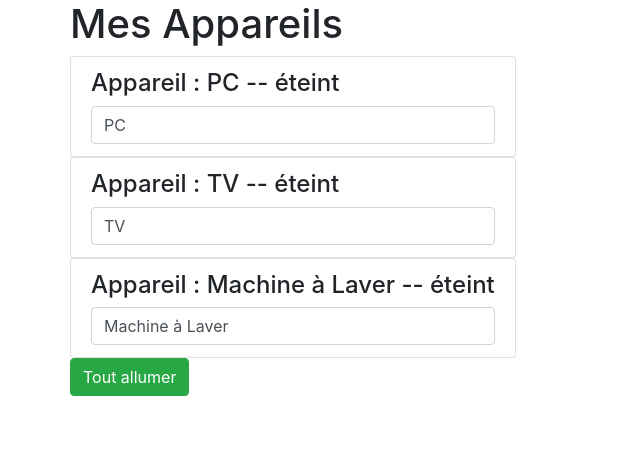
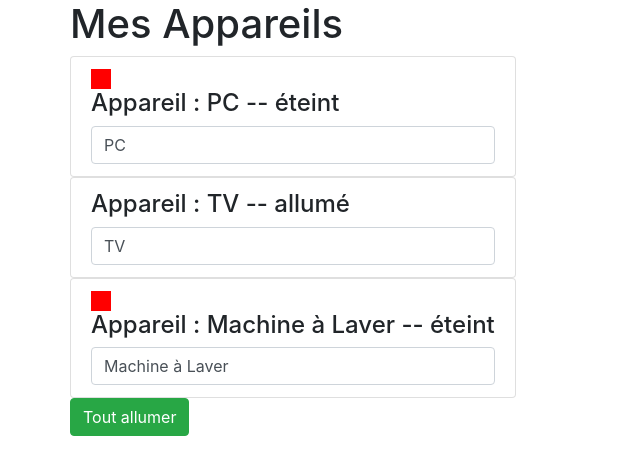
Before and after one commit to HeithemLejmi/Angular-Projects, an Angular app: page / in a window 1280 px wide. Shown: the top 474 px of the page, without its empty margins (0-640 px from the left). Built offline with nearby package versions, Linux system fonts and the light colour scheme.

Commit message:
Add the ngIf directive to show the status (éteint/allumé) of the apparatus

```diff
--- a/src/app/app.component.html
+++ b/src/app/app.component.html
@@ -4,7 +4,7 @@
       <h1>Mes Appareils</h1>
       <ul class="list-group">
         <app-appareil [appareilName]="appareilOne"  [appareilStatus]="'éteint'"></app-appareil>
-        <app-appareil [appareilName]="appareilTwo"  [appareilStatus]="'éteint'"></app-appareil>
+        <app-appareil [appareilName]="appareilTwo"  [appareilStatus]="'allumé'"></app-appareil>
         <app-appareil [appareilName]="appareilThree"  [appareilStatus]="'éteint'"></app-appareil>
       </ul>
       <button class="btn btn-success"
--- a/src/app/appareil/appareil.component.css
+++ b/src/app/appareil/appareil.component.css
@@ -0,0 +1,5 @@
+.case-statut{
+width:20px;
+height: 20px;
+background-color: red;
+}
--- a/src/app/appareil/appareil.component.html
+++ b/src/app/appareil/appareil.component.html
@@ -1,4 +1,6 @@
 <li class="list-group-item">
+  <div class="case-statut"
+    *ngIf="appareilStatus === 'éteint'"></div>
   <h4> Appareil : {{appareilName}} -- {{getStatus()}} </h4>
   <input type="text" class="form-control" [(ngModel)]="appareilName">
 </li>
```
